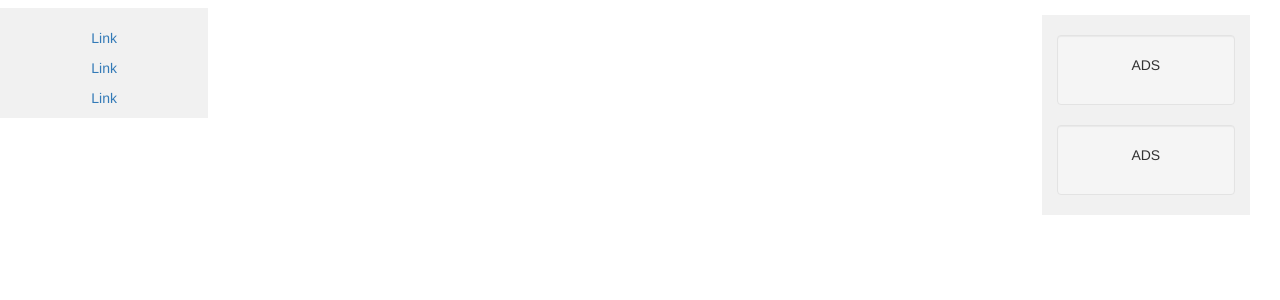
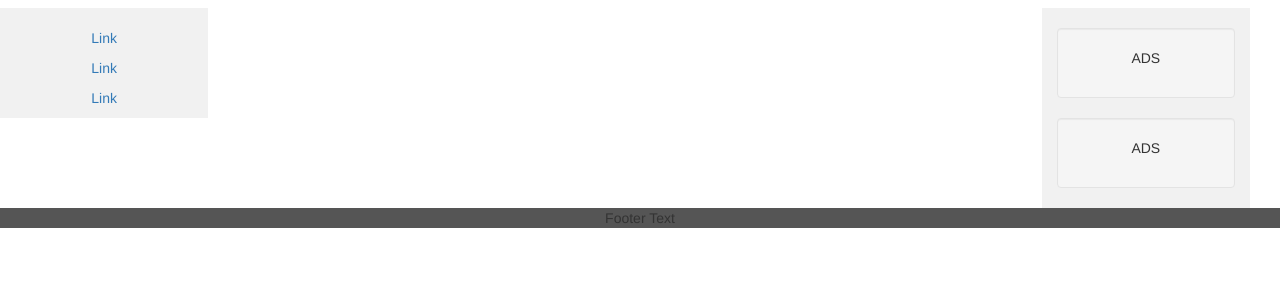
Before and after one commit to devwizard038/Project-Book-Django, a Django app: page /notes/c_notes/ in a window 1280 px wide. Shown: the part 52-352 px from the top of the page. Run offline with Django 3.2, Linux system fonts and the light colour scheme; data comes from the database, SQL or seed files in the repository; both versions use the stored data as it was after the commit; some libraries are stand-ins or nearby versions.

Commit message:
created multiple css file

```diff
--- a/static/style/base.css
+++ b/static/style/base.css
@@ -74,66 +17,7 @@ a:active{
   border-radius: 0;
 }
 
-
-
-.author-body{
-  letter-spacing: 10px;
-  margin-top: 0px;
-  padding-top: 0px;
-  text:white;
+a:active{
+  background-color: black;
+  color:white;
 }
-.author1,.author2{
-  padding-left: 20px;
-  letter-spacing: 0;
-  margin-top: 10px;
-}
-
-.container-fluid-author{
-  margin-top:0;
-  padding: 0;
-
-  background-color: black;
-}
-.container{
-  background-color: black;
-  padding:0;
-  margin: 0;
-  width: 100%;
-}
-
-hr{
-  border-color: 	#696969;
-}
-
-.row.content{
-	height:auto;
-}
-.sidenav {
-      padding-top: 20px;
-      background-color: #f1f1f1;
-      height: 100%;
-    }
-
-footer {
-	background: #555;
-	position: relative;
-	bottom: 0;
-	width: 100%;
-	height: 20px;
-	margin: 0;
-}
- @media screen and (max-width: 767px) {
-       .sidenav {
-         height: auto;
-         padding: 15px;
-       }
-       .row.content {height:auto;}
-     }
-.file_python{
-	overflow: inherit;
-	margin-top: 50px;
-	position: fixed;
-}
-.note{
-	z-index: 300;
-}
--- /dev/null
+++ b/static/style/index.css
@@ -0,0 +1,100 @@
+{% load static %}
+
+
+.bg-image{
+	background-position: center;
+	background-repeat: no-repeat;
+	background-size: cover;
+}
+.img1{
+  background-image: url("/static/images/table.jpg");
+	background-attachment: fixed;
+	background-position: relative;
+	height: 65%;
+}
+.img2{
+  background-image: url("/static/images/black.jpg");
+	background-attachment: fixed;
+	background-position: relative;
+	height: 50%;
+}
+
+.container-fluids{
+  background-color: white;
+  overflow: hidden;
+  position: inherit;
+  top: 0px;
+  margin-bottom: 50px;
+}
+.row,.col-sm-2,.img-responsive,.authors{
+  overflow: hidden;
+  position: inherit;
+}
+.row,.img-responsive{
+  max-width:100%;
+}
+
+.heading{
+  font-size: 50px;
+  color:black;
+  margin:0px 40px;
+  text-align: center;
+  font-weight: bold;
+  letter-spacing: 10px;
+}
+
+.container-login{
+	font-size: 20px;
+	text-align: right;
+	margin-right: 30px;
+	position: relative;
+	padding-top: 100px;
+
+}
+
+.author-body{
+  letter-spacing: 10px;
+  margin-top: 0px;
+  padding-top: 0px;
+  text:white;
+}
+.author1,.author2{
+  padding-left: 20px;
+  letter-spacing: 0;
+  margin-top: 10px;
+}
+
+.container-fluid-author{
+  margin-top:0;
+  padding: 0;
+
+  background-color: black;
+}
+.container{
+  background-color: black;
+  padding:0;
+  margin: 0;
+  width: 100%;
+}
+
+hr{
+  border-color: 	#696969;
+}
+
+.row.content{
+	height:auto;
+}
+.sidenav {
+      padding-top: 20px;
+      background-color: #f1f1f1;
+      height: 100%;
+    }
+
+footer {
+	background: #555;
+	position: relative;
+	bottom: 0;
+	width: 100%;
+	height: 20px;
+	margin: 0;
+}
--- a/templates/notes/base.html
+++ b/templates/notes/base.html
@@ -10,6 +10,8 @@
     <script src="https://ajax.googleapis.com/ajax/libs/jquery/3.3.1/jquery.min.js"></script>
     <script src="https://maxcdn.bootstrapcdn.com/bootstrap/3.3.7/js/bootstrap.min.js"></script>
     <link rel="stylesheet" type="text/css" href="{% static 'style/base.css' %}">
+    {% block extrahead %}
+    {% endblock %}
     <script src="{% static 'style/base.js' %}"></script>
   </head>
 
--- a/templates/notes/index.html
+++ b/templates/notes/index.html
@@ -1,5 +1,8 @@
 {% extends "notes/base.html" %}
 {% load static %}
+{% block extrahead %}
+<link rel="stylesheet" type="text/css" href="{% static 'style/index.css' %}">
+{% endblock %}
 {% block body_block %}
 <div class = "bg-image img1"></div>
 <div class="container-fluids bg-4 text-center">
--- a/templates/notes/notes.html
+++ b/templates/notes/notes.html
@@ -1,5 +1,8 @@
 {% extends "notes/base.html" %}
 {% load static %}
+{% block extrahead %}
+<link rel="stylesheet" type="text/css" href="{% static 'style/index.css' %}">
+{% endblock %}
 {% block body_block %}
 <div container="file_python"><br><br><br>
   <div class="container-fluid text-center note_python">
@@ -22,9 +25,6 @@
           <p>{{ note.content|linebreaksbr }}</p><hr>
         </div>
         {% endfor %}
-      </div>
-
-      <div class="col-sm-8 text-left">
         {% for note in java_list %}
         <div class="note">
           <h1><a href="">{{ note.title }}</a>
@@ -37,9 +37,6 @@
           <p>{{ note.content|linebreaksbr }}</p><hr>
         </div>
         {% endfor %}
-      </div>
-
-      <div class="col-sm-8 text-left">
         {% for note in javascript_list %}
         <div class="note">
           <h1><a href="">{{ note.title }}</a>
@@ -52,9 +49,6 @@
           <p>{{ note.content|linebreaksbr }}</p><hr>
         </div>
         {% endfor %}
-      </div>
-
-      <div class="col-sm-8 text-left">
         {% for note in mysql_list %}
         <div class="note">
           <h1><a href="">{{ note.title }}</a>
@@ -67,9 +61,6 @@
           <p>{{ note.content|linebreaksbr }}</p><hr>
         </div>
         {% endfor %}
-      </div>
-
-      <div class="col-sm-8 text-left">
         {% for note in machine_learning_list %}
         <div class="note">
           <h1><a href="">{{ note.title }}</a>
@@ -82,9 +73,6 @@
           <p>{{ note.content|linebreaksbr }}</p><hr>
         </div>
         {% endfor %}
-      </div>
-
-      <div class="col-sm-8 text-left">
         {% for note in front_end_list %}
         <div class="note">
           <h1><a href="">{{ note.title }}</a>
@@ -97,9 +85,6 @@
           <p>{{ note.content|linebreaksbr }}</p><hr>
         </div>
         {% endfor %}
-      </div>
-
-      <div class="col-sm-8 text-left">
         {% for note in django_list %}
         <div class="note">
           <h1><a href="">{{ note.title }}</a>
@@ -112,9 +97,6 @@
           <p>{{ note.content|linebreaksbr }}</p><hr>
         </div>
         {% endfor %}
-      </div>
-
-      <div class="col-sm-8 text-left">
         {% for note in c_list %}
         <div class="note">
           <h1><a href="">{{ note.title }}</a>
@@ -139,7 +121,13 @@
       </div>
     </div>
   </div>
-
 </div>
 
+
+<footer class="container-fluid text-center">
+  <p>Footer Text</p>
+</footer>
+
+
+
 {% endblock %}
```
Also changed, not shown: other parts of static/style/base.css (+0 -57 lines), static/style/notes.css (added, +29 -0 lines), db.sqlite3 (added). Lines whose indentation alone changed are shown as unchanged.
